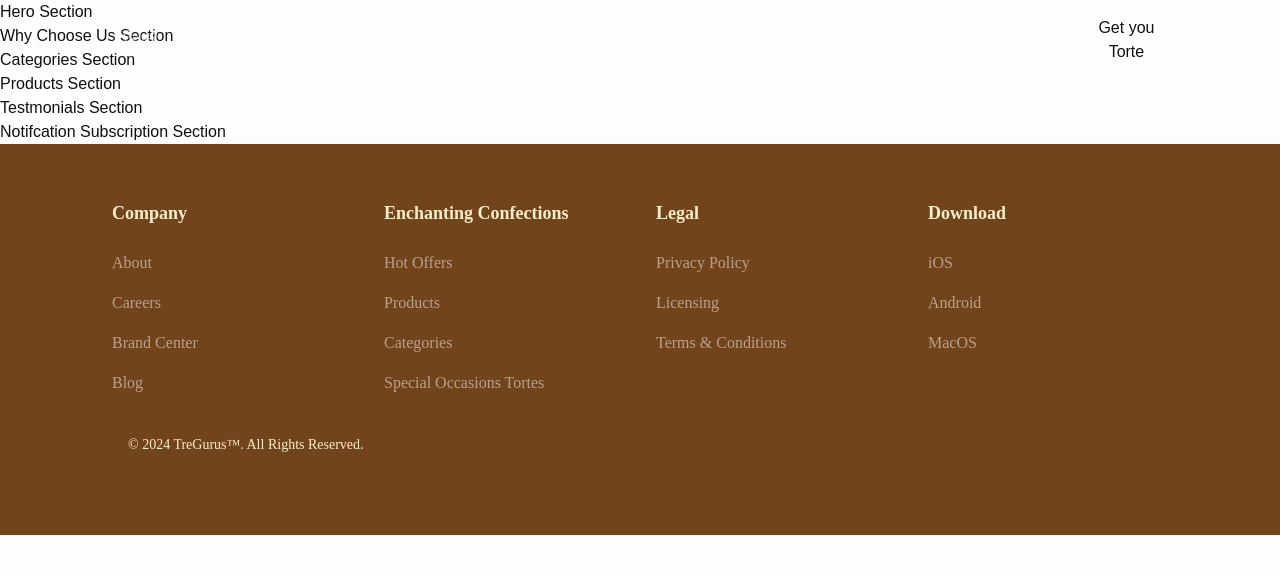
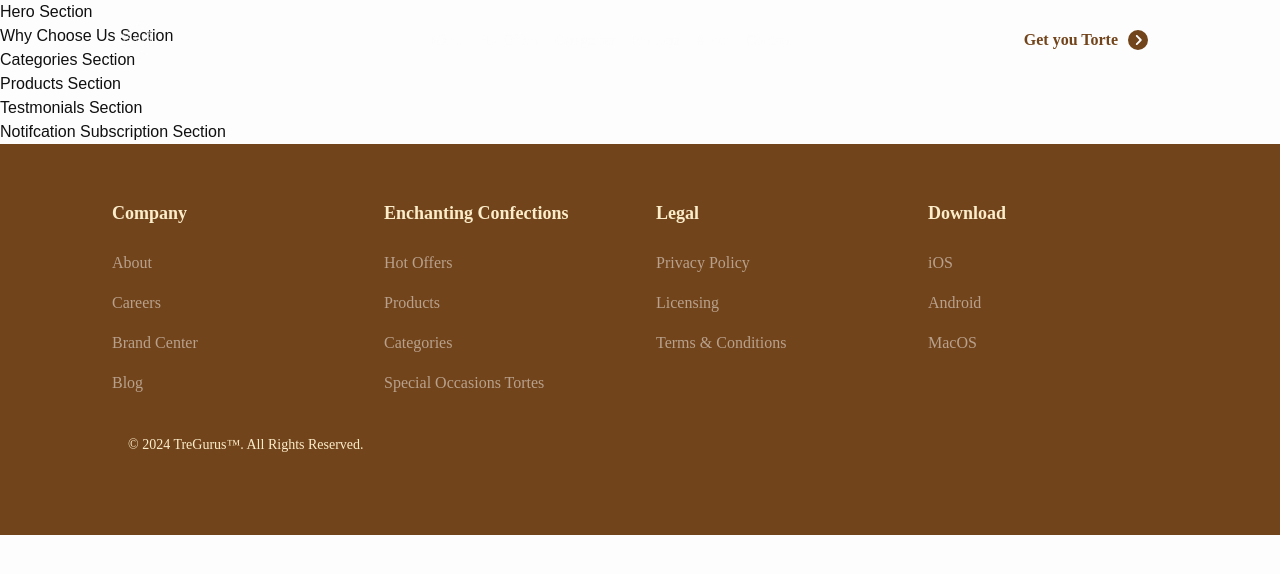
Before and after one commit to devabdth/sale-sucre, a Next.js app: page / in a window 1280 px wide. Shown: the top 574 px of the page. Built offline with nearby package versions, Linux system fonts and the light colour scheme.

Commit message:
New Button Variants

```diff
--- a/components/globals/DefaultButton.tsx
+++ b/components/globals/DefaultButton.tsx
@@ -9,6 +9,8 @@ type ButtonProps = {
     iconHeight?: number;
     iconWidth?: number;
     iconSize?: SizeProp;
+    iconColor?: String;
+    iconHoverColor?: String;
 }
 
 export default (props: ButtonProps) => {
@@ -16,26 +18,33 @@ export default (props: ButtonProps) => {
     switch(props.variant) {
         default:
         case "primary":
-            stylingClasses= "";
+            stylingClasses= "px-4 py-2 rounded-full bg-pink text-background font-secondary border-2 border-pink hover:bg-transparent hover:text-pink transition-all font-bold duration-500 ease-in-out";
             break;
+
+        case "secondary":
+            stylingClasses= "px-4 py-2 rounded-full bg-background text-pink font-secondary border-2 border-background hover:bg-transparent bg-background text-primary hover:text-background transition-all font-bold duration-500 ease-in-out";
+            break;
+
+        case "shadow":
+            stylingClasses= "underline text-background px-4 py-2 font-secondary font-bold";
+            break;
+
         case "primaryIcon":
-            stylingClasses= "";
             break;
-        case "secondary":
-            stylingClasses= "";
+
+        case "secondaryIcon":
             break;
-        case "secondaryIcon":
-            stylingClasses= "";
-            break;
-        case "shadow":
-            stylingClasses= "";
-            break;
+
         case "shadowIcon":
-            stylingClasses= "";
+            stylingClasses= `bg-transparent ${props.iconColor} `;
             break;
     }
-    return <button className={(stylingClasses ?? "") + "cursor-pointer"} onClick={props.onClick}>
-        {props.title}
-        {!(props.icon) && <FontAwesomeIcon icon={props.icon!} color={iconColor!} width={props.iconWidth ?? 64} height={props.iconHeight ?? 64} size={props.iconSize!} />}
-    </button>
+    return (
+        <button className={stylingClasses! + `cursor-pointer whitespace-nowrap flex flex-row gap-2 items-center my-auto hover:${props.iconHoverColor}`} onClick={props.onClick}>
+            {props.title}
+            {(props.icon !== undefined) && <FontAwesomeIcon
+                icon={props.icon!} color={iconColor!} width={props.iconWidth ?? 64} height={props.iconHeight ?? 64} size={props.iconSize!} />}
+        </button>
+    );
+
 }
```
